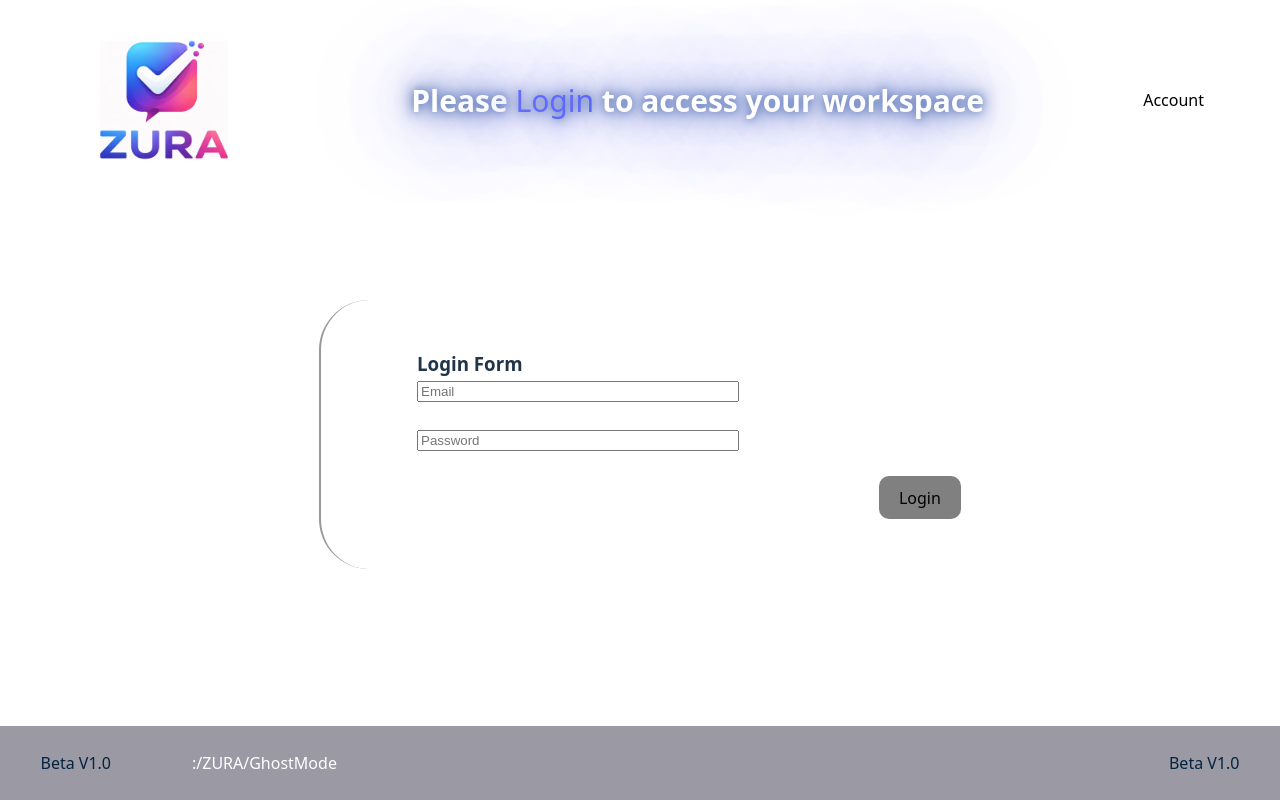
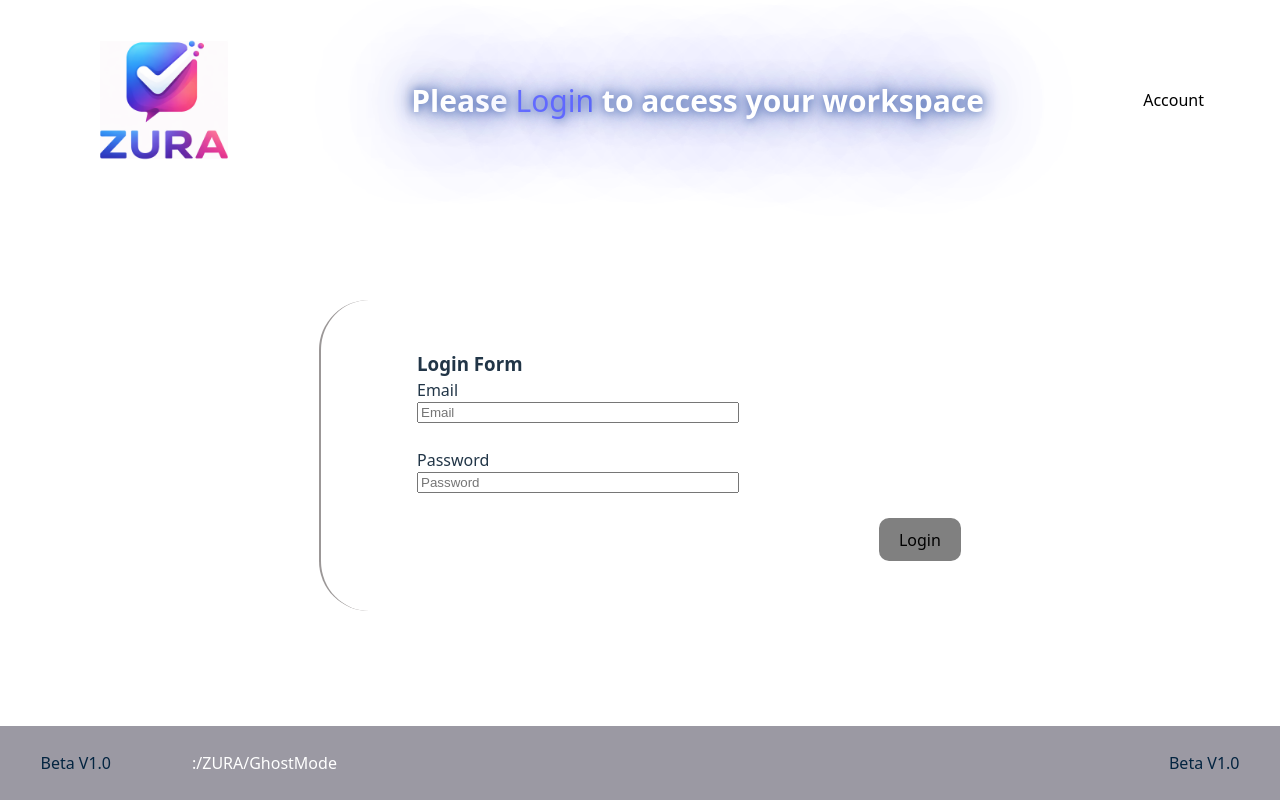
Before and after one commit to SPAWNKID19XX/ZURA, a React (Vite) app in the folder client/: page /login in a window 1280 px wide. Built offline with nearby package versions, Linux system fonts and the light colour scheme.

Commit message:
[ADD] labels for form login

```diff
--- a/client/src/components/login-form/LoginForm.module.css
+++ b/client/src/components/login-form/LoginForm.module.css
@@ -13,6 +13,12 @@ form input {
     margin-bottom: 25px;
 }
 
+.form_paragraf{
+    display: flex;
+    flex-direction: column;
+
+}
+
 form button {
     margin-left: auto;
     display: flex;
--- a/client/src/components/login-form/LoginForm.tsx
+++ b/client/src/components/login-form/LoginForm.tsx
@@ -10,30 +10,36 @@ export function LoginForm() {
     const [password, setPassword] = useState<string>("");
 
     const handleSubmit = (e: React.FormEvent<HTMLFormElement>) => {
-        console.log('============',e);
-        console.log("Data ready to send");
-        console.log("email: ", email);
-        console.log("pass: ", password);
+        e.preventDefault()
     }
     return (
         <form className={styles.form} onSubmit={handleSubmit}>
             <h3 className={styles.form_title}>Login Form</h3>
-            <p>
+
+            <p className={styles.form_paragraf}>
+                <label htmlFor="email_input">Email</label>
                 <input
+                    id="email_input"
                     type="email"
                     placeholder="Email"
                     onChange={(e) => setEmail(e.target.value)}
+                    value={email}
                     required
                 />
             </p>
-            <p>
+
+            <p className={styles.form_paragraf}>
+                <label htmlFor="password_input">Password</label>
                 <input
+                    id="password_input"
                     type="password"
                     placeholder="Password"
                     onChange={(e) => setPassword(e.target.value)}
+                    value={password}
                     required
                 />
             </p>
+
             <button type="submit">Login</button>
         </form>
     )
```
